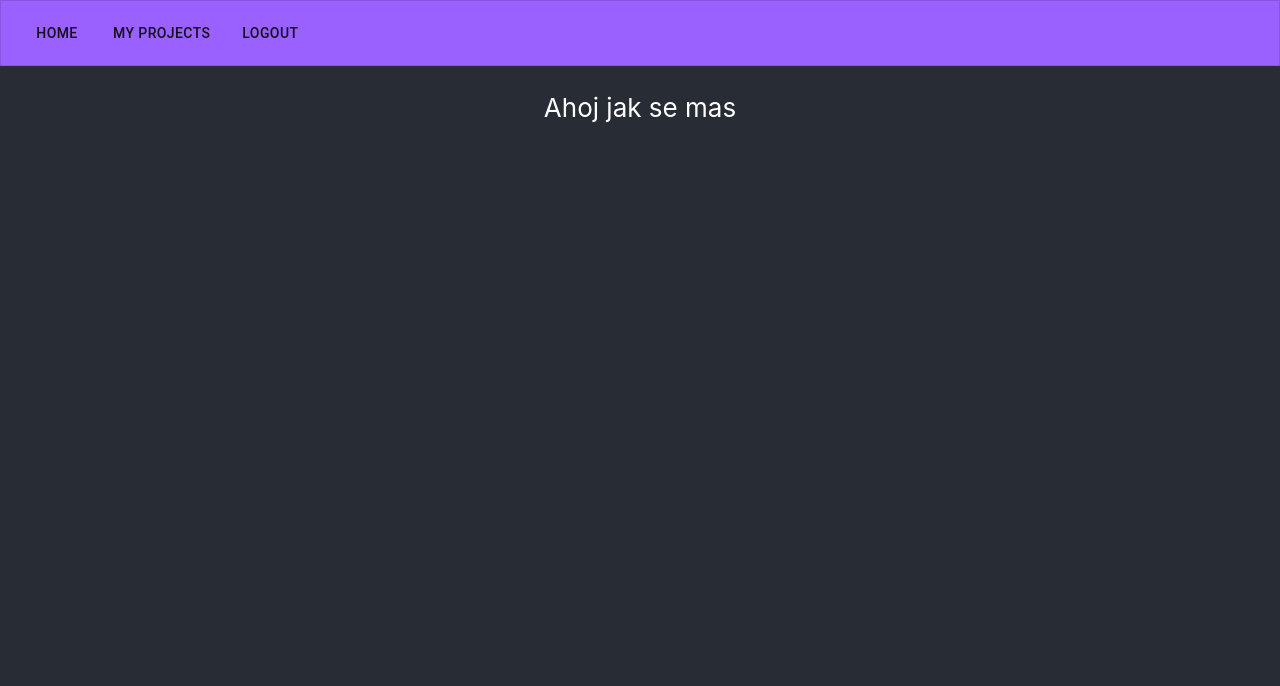
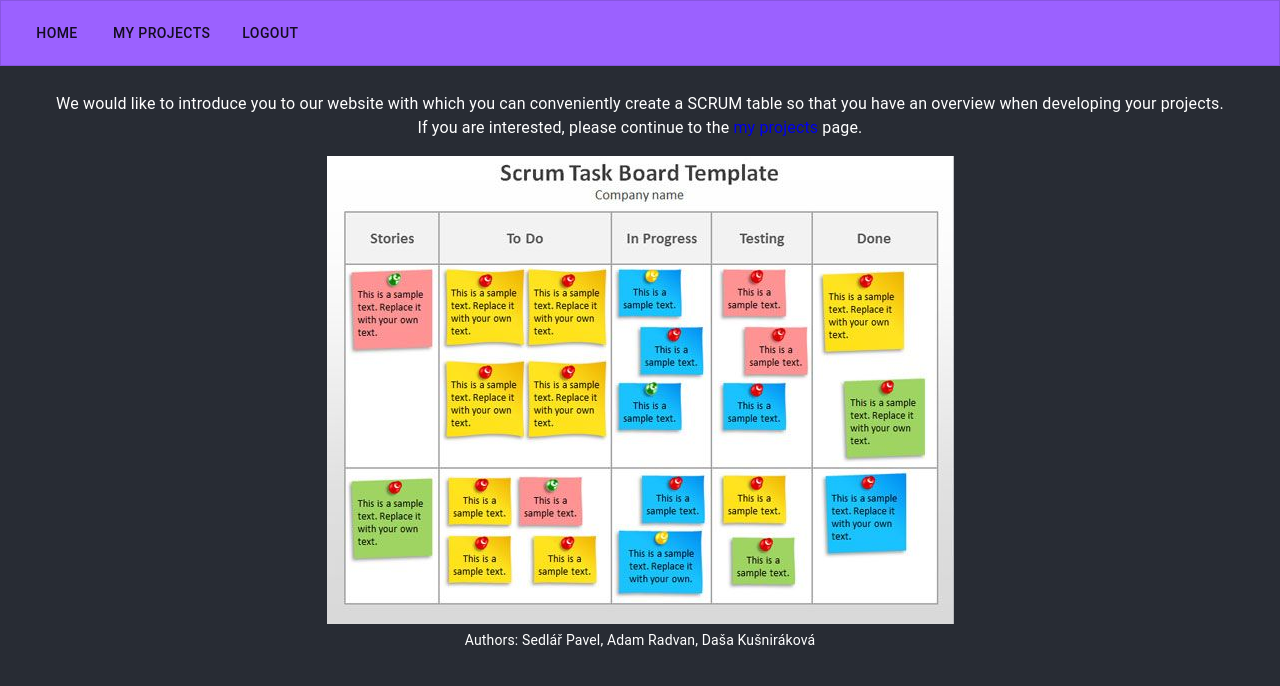
Before and after one commit to pauwelcz/react-scrum-project, a React (Create React App) app: page / in a window 1280 px wide. Shown: the top 686 px of the page. Built offline with nearby package versions, Linux system fonts and the light colour scheme; no server answers; sample sign-in values are in the browser's storage.

Commit message:
introduction

```diff
--- a/src/pages/Home.tsx
+++ b/src/pages/Home.tsx
@@ -1,11 +1,27 @@
+import Typography from '@material-ui/core/Typography';
 import React, { FC } from 'react';
+import { makeStyles } from '@material-ui/core';
+import { Link } from 'react-router-dom';
+import example from '../images/example_image.jpg'
 
+const useStyles = makeStyles(theme => ({
+    link: { textDecoration: 'none' },
+}));
 // Homepage is out tic-tac-toc game
-const Home: FC = () =>
+const Home: FC = () => {
+    const classes = useStyles();
+
+    return(
     <div>
-        Ahoj jak se mas
+        <Typography variant="body1" paragraph={true}>
+            We would like to introduce you to our website with which you can conveniently create a SCRUM table so that you have an overview when developing your projects. If you are interested, please continue to the <Link className={classes.link} to='/my-projects'>my projects</Link> page.
+        </Typography>
+        <img src={example} alt="Example image" />
+        <Typography variant="body2" paragraph={true}>
+           Authors: Sedlář Pavel, Adam Radvan, Daša Kušniráková
+        </Typography>
     </div>
-
-;
+    );
+};
 
 export default Home;
```
Also changed, not shown: src/images/example_image.jpg (added), 1 other file (tests, documents, lock files or other folders).
